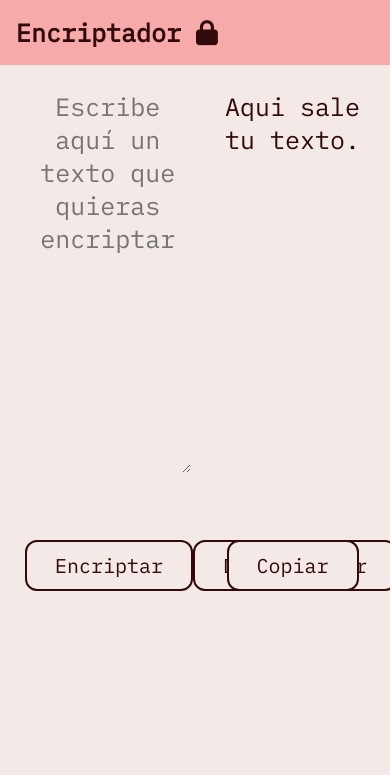
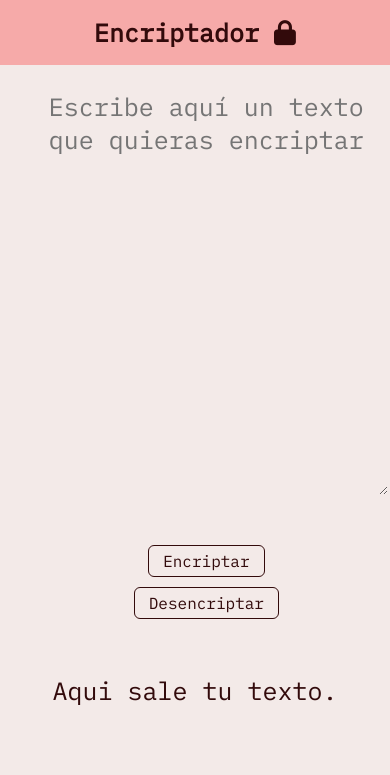
Before and after one commit to Ghost3119/encriptador, a plain HTML site: page index.html in a window 390 px wide. Shown: the top 775 px of the page. Drawn offline with Linux system fonts and the light colour scheme; a web font is replaced by a local one.

Commit message:
second_commit

```diff
--- a/styles.css
+++ b/styles.css
@@ -90,3 +90,65 @@ button{
   height: 18rem;
   text-align: center;
 }
+@media only screen and (max-width: 600px) {
+  .navbar {
+    position: flex;
+    width: 100%;
+    justify-content: center;
+    align-items: center;
+    text-align: center;
+    background-color: #f6aaa9;
+    color: #fff;
+  }
+  .container {
+    display: flex;
+    flex-direction: column;
+  }
+  .container_1 {
+    width: 93%;
+  }
+  #text_input {
+    width: 100%;
+    height: 90%;
+    background-color: transparent;
+    background: inherit;
+    border: none;
+    text-align: center;
+    outline: none;
+  }
+  .buttons {
+    display:flex;
+    flex-direction: column;
+    justify-content:space-between;
+    align-items: center;
+  }
+  button{
+    border: none;
+    color:#320a0b;
+    text-align: center;
+    background-color: #f3eae8;
+    border: 1px solid #320a0b;
+    border-radius: 6px;
+    padding: 5px 14px;
+    font-size: 16px;
+    margin: 5px;
+  }
+  .container_2 {
+    display: inline;
+    width: 100%;
+  }
+  .text_output {
+    margin-top: 1rem;
+    width: 100%;
+    height: 10rem;
+    text-align: center;
+  }
+  .footer {
+    position:sticky;
+    left: 0;
+    bottom: 0;
+    width: 100%;
+    background-color: #f1d67e;
+    text-align: center;
+  }
+}
```
